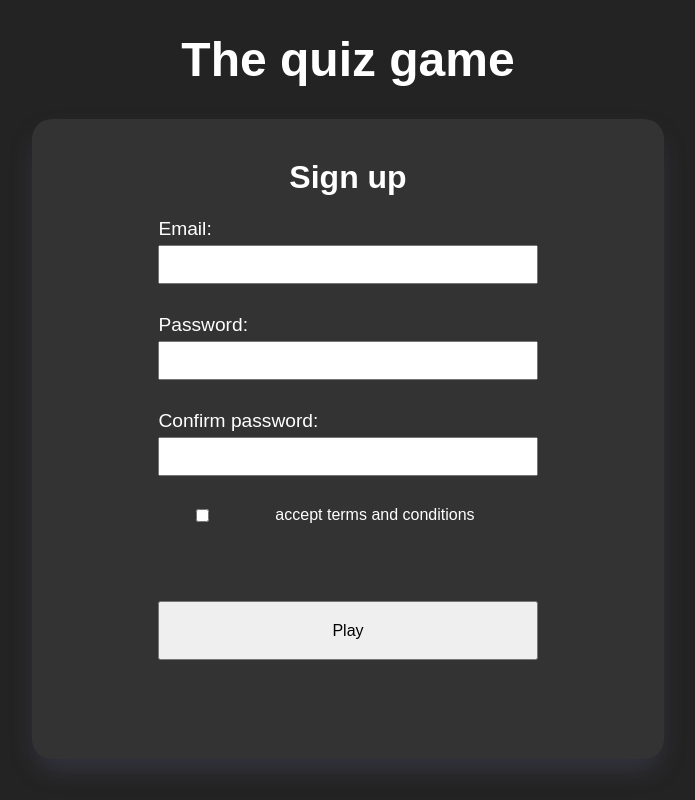
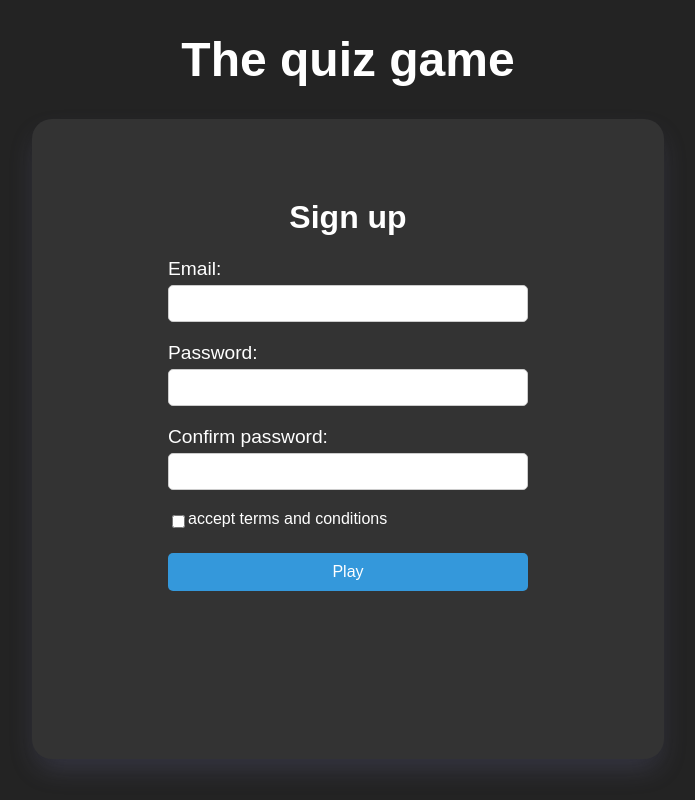
Before and after one commit to Superlllas2/quiz-website, a Vue app: page /signup in a window 1280 px wide. Shown: the whole page, without its empty margins (292-987 px from the left). Built offline with nearby package versions, Linux system fonts and the light colour scheme.

Commit message:
Changed Body component - it is not flexible anymore. Adjusted SignupForm.vue and TopicChoice.vue accordingly

```diff
--- a/src/components/Body.vue
+++ b/src/components/Body.vue
@@ -18,16 +18,11 @@
     margin: auto;
     background-color: #333;
     border-radius: 20px;
-    display: flex;
     justify-content: center;
-    box-shadow: rgba(134, 134, 190, 0.25) 0px 13px 27px -5px, rgba(0, 0, 0, 0.3) 0px 8px 16px -8px;
+    box-shadow: rgba(134, 134, 190, 0.25) 0 13px 27px -5px, rgba(0, 0, 0, 0.3) 0 8px 16px -8px;
   }
 
   div.body h1 {
     text-align: center;
   }
-
-  div.signUpForm {
-    width: 60%;
-  }
 </style>
--- a/src/components/SignupForm.vue
+++ b/src/components/SignupForm.vue
@@ -16,17 +16,17 @@ export default {
       const emailPattern = /^[a-zA-Z0-9._-]+@[a-zA-Z0-9.-]+\.[a-zA-Z]{2,6}$/;
       this.emailValid = emailPattern.test(this.email);
 
-      if (this.password === this.repeatPassword && this.password.length !== 0 && this.password.length >= 6) {
+      if (this.password === this.repeatPassword && this.password.length >= 6) {
         this.passwordsSame = true;
-        console.log("Passwords same")
+        console.log("Passwords match");
       } else {
-        console.log("Passwords NOT same")
+        console.log("Passwords do not match");
         this.passwordsSame = false;
       }
 
       if (this.passwordsSame && this.emailValid) {
         console.log("Form is valid");
-        this.navigateToGame()
+        this.navigateToGame();
       } else {
         console.log("Form is not valid");
       }
@@ -35,7 +35,7 @@ export default {
       this.$router.push('/create');
     }
   }
-}
+};
 </script>
 
 <template>
@@ -65,7 +65,11 @@ export default {
 form {
   display: flex;
   flex-direction: column;
-  width: 60%;
+  width: 100%;
+  max-width: 400px; /* Optional: Set max width for better readability */
+  margin: auto;
+  padding: 20px;
+  min-height: 600px;
 }
 
 .error {
@@ -84,36 +88,41 @@ h1.signUp {
 }
 
 .field {
-  margin-bottom: 30px; /* Add some space between fields */
+  margin-bottom: 20px;
 }
 
 label {
-  display: block; /* Ensure label is a block element, so it takes up full width */
-  margin-bottom: 5px; /* Add space between the label and the input field */
+  display: block;
+  margin-bottom: 5px;
 }
 
 input[type="email"],
 input[type="password"] {
-  width: 100%; /* Make input fields take up full width */
+  width: 100%;
   padding: 10px;
+  border: 1px solid #ccc;
+  border-radius: 5px;
 }
 
 .terms {
   display: flex;
   align-items: center;
-
-  input {
-    margin-left: 10%;
-  }
-
-  label {
-    margin: 0 auto;
-  }
+  margin-bottom: 20px;
 }
 
 button {
-  margin-top: 20%;
-  padding: 5% 0;
+  width: 100%;
+  padding: 10px;
   font-size: 1rem;
+  border: none;
+  border-radius: 5px;
+  background-color: #3498db;
+  color: white;
+  cursor: pointer;
+  transition: background-color 0.3s ease;
+}
+
+button:hover {
+  background-color: #2980b9;
 }
 </style>
--- a/src/components/TopicChoice.vue
+++ b/src/components/TopicChoice.vue
@@ -63,5 +63,7 @@ export default {
 .field input, select {
   width: 100%;
   padding: 10px;
+  border: 1px solid #ccc;
+  border-radius: 5px;
 }
 </style>
```
